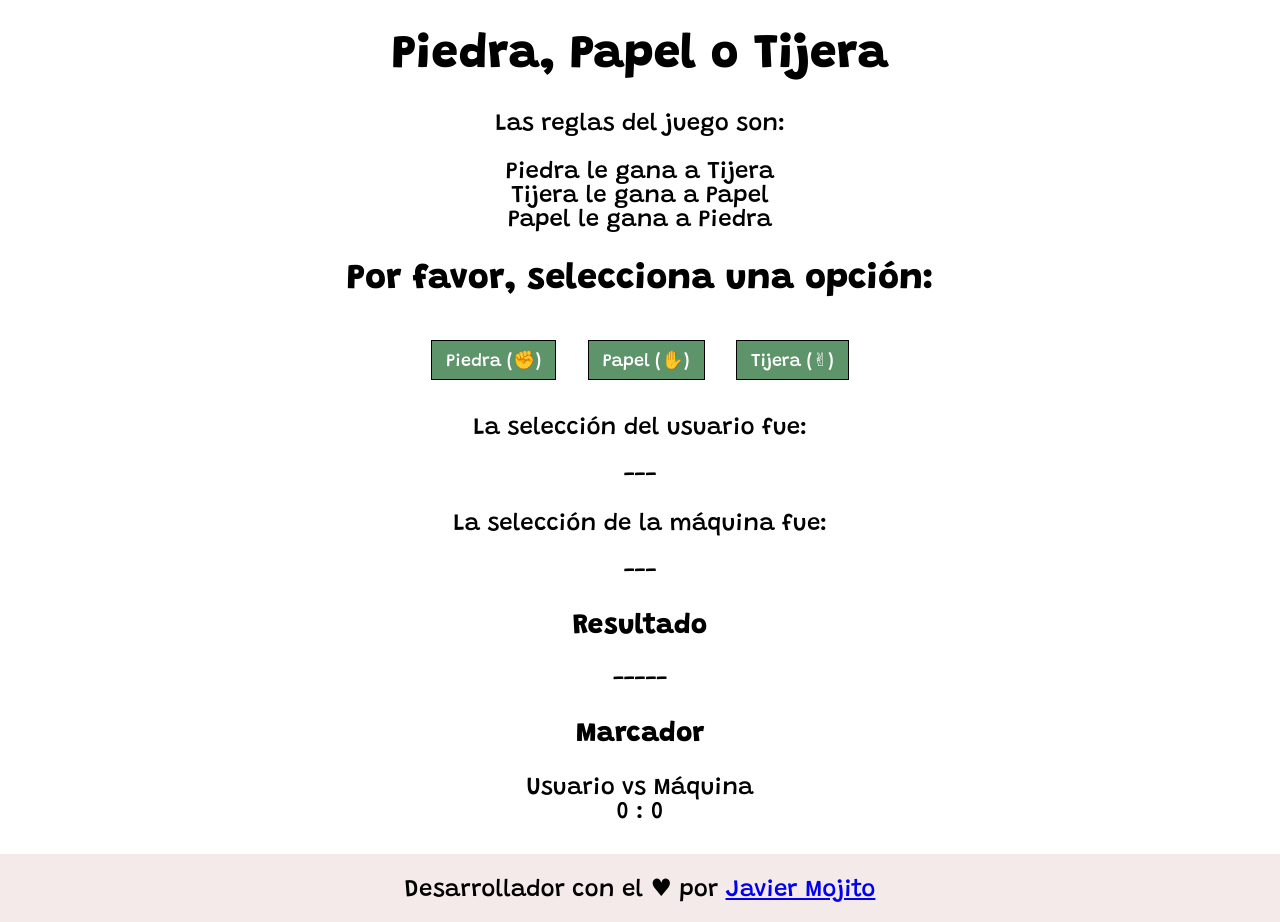
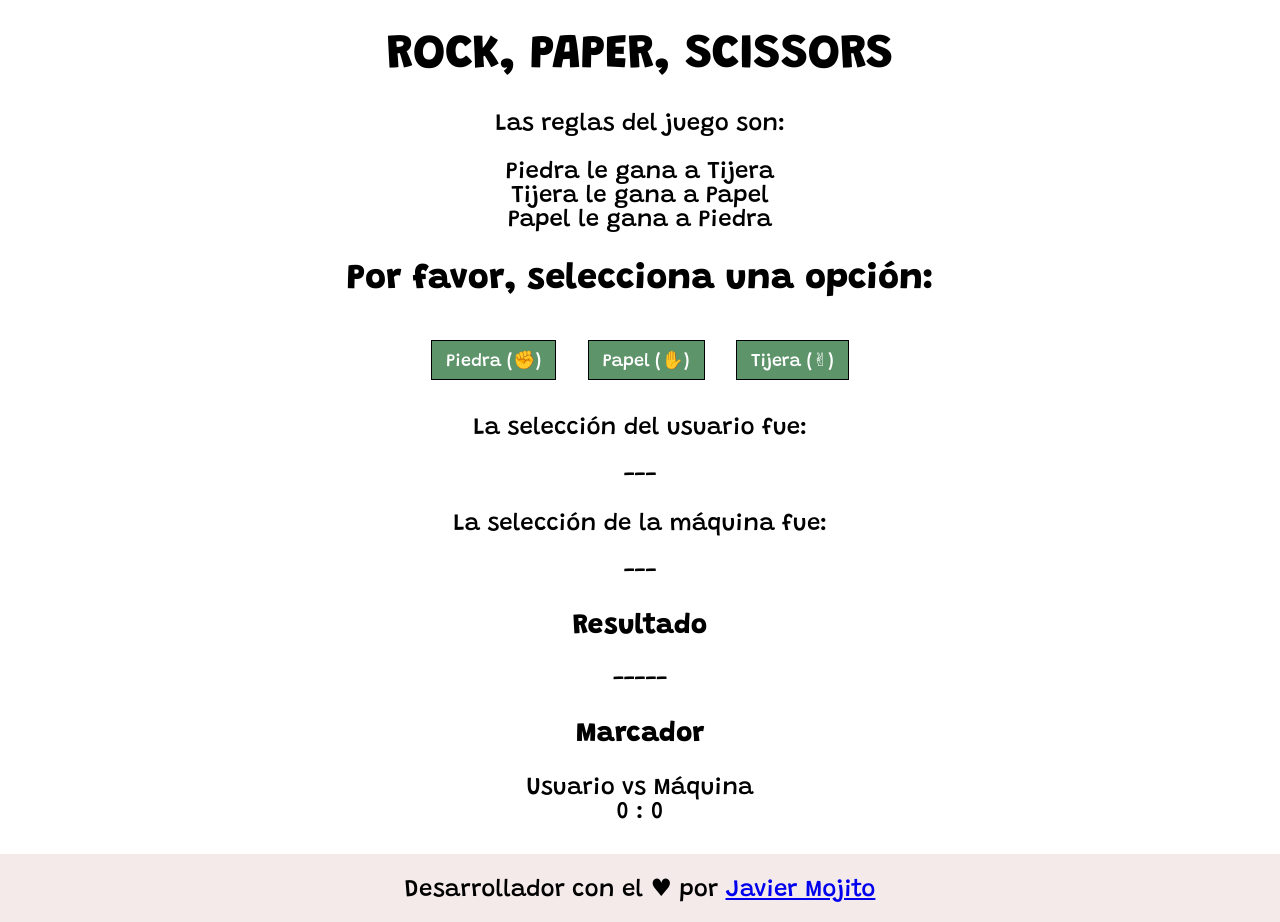
Before and after one commit to javiermojito/ppt2, a plain HTML site: page index.html in a window 1280 px wide. Drawn offline with Linux system fonts and the light colour scheme.

Commit message:
Cambié el título de mi página

```diff
--- a/index.html
+++ b/index.html
@@ -7,7 +7,7 @@
         <title>✊✋✌</title> <!-- (Win + :) -->
     </head>
     <body>
-        <h1>Piedra, Papel o Tijera</h1>
+        <h1>ROCK, PAPER, SCISSORS</h1>
         <p>
             Las reglas del juego son:
 
```
